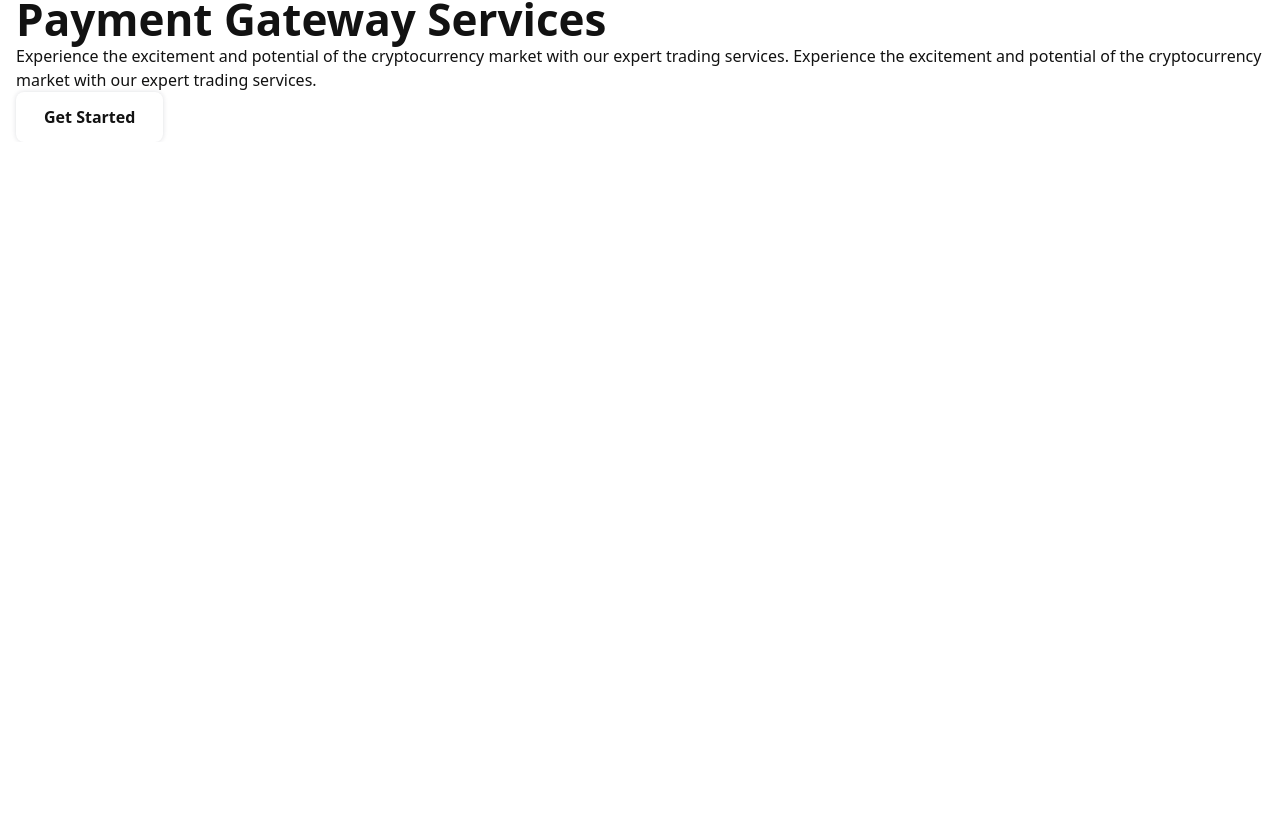
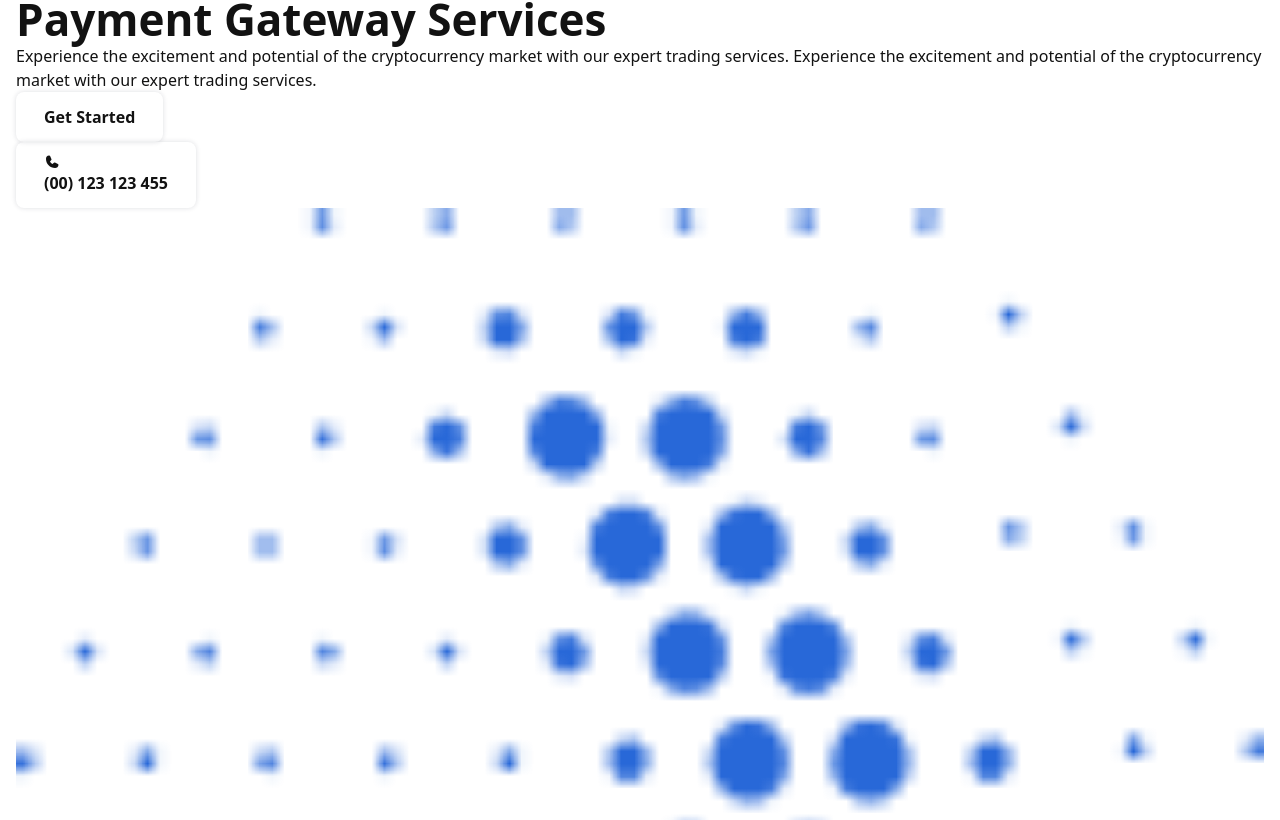
Before and after one commit to genuinelycool/nextjs-laravel-frontend, a Next.js app: page / in a window 1280 px wide. Shown: the part 2940-3760 px from the top of the page. Before the commit the page ends 3082 px from the top, so only its background shows below. Built offline with nearby package versions, Linux system fonts and the light colour scheme.

Commit message:
3 -Payment Gate Ways Design Part 3

```diff
--- a/src/components/PaymentGateway/PaymentGateway.jsx
+++ b/src/components/PaymentGateway/PaymentGateway.jsx
@@ -4,6 +4,7 @@
 import React, { useRef } from "react";
 import Image from "next/image";
 import Link from "next/link";
+import * as Icon from "@phosphor-icons/react/dist/ssr";
 
 const PaymentGateway = () => {
   const ref = useRef(null);
@@ -84,6 +85,27 @@
                 >
                   Get Started
                 </Link>
+
+                <div className="relative">
+                  <Link
+                    className="button-main box-shadow hover:bg-black
+                    hover:text-white text-on-surface bg-white flex items-center
+                    gap-2 rounded-full relative z-[1]"
+                    href="/"
+                  >
+                    <Icon.Phone weight="fill" className="text-xl" />
+                    <span className="whitespace-nowrap">(00) 123 123 455</span>
+                  </Link>
+
+                  <Image
+                    src="/images/component/gateway1-dot.png"
+                    className="absolute -right-12 w-[100px] h-auto top-1/2
+                    -translate-y-1/2"
+                    width={4000}
+                    height={4000}
+                    alt="img"
+                  />
+                </div>
               </div>
             </div>
           </div>
```
